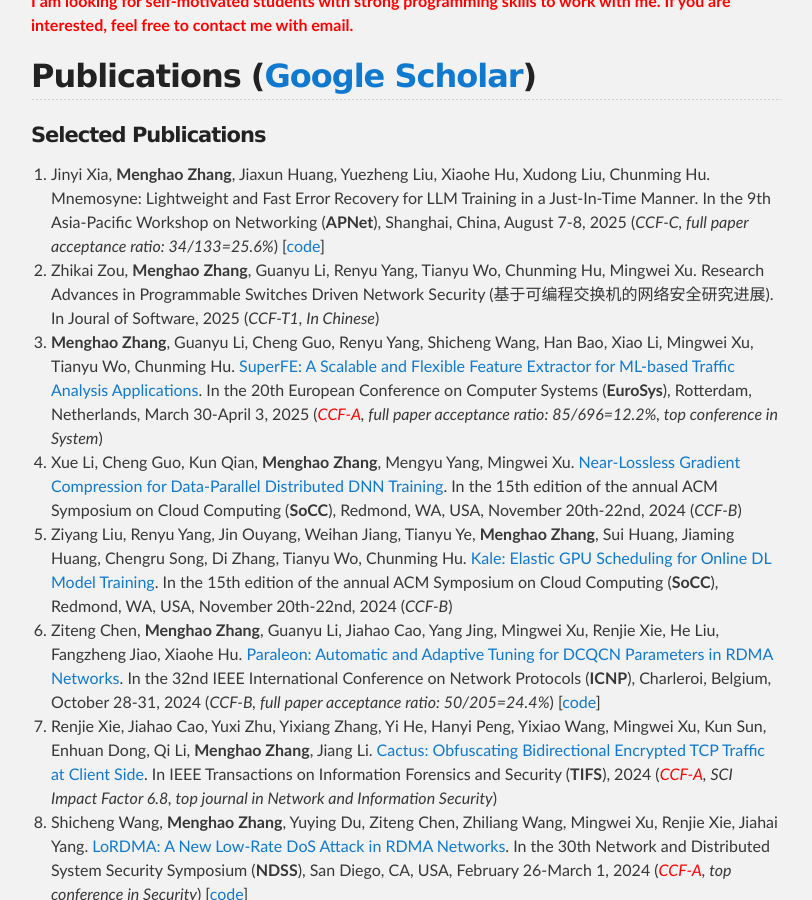
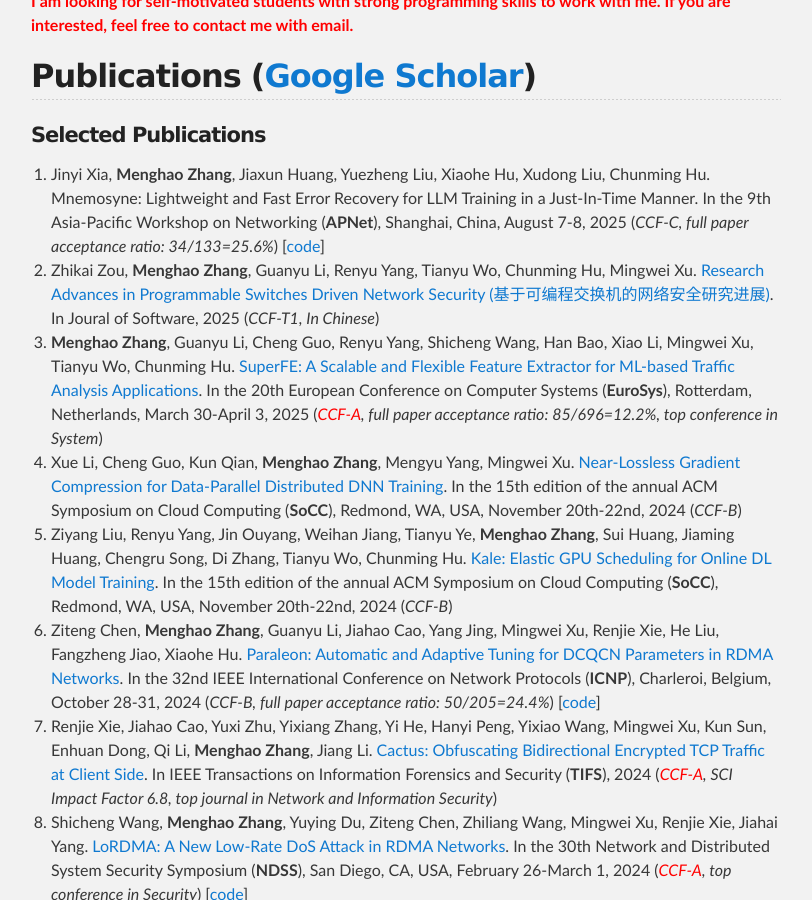
Before and after one commit to zhangmenghao/zhangmenghao.github.io, a Jekyll site: the page built from index.md, in a window 1280 px wide and 900 px high, scrolled down 1076 px. Shown: the whole window, without its empty margins (234-1046 px from the left). Built offline with Jekyll 4.4.1, drawn with Linux system fonts in a browser that asks for light colours; part of the change alters nothing that is shown.

```diff
--- a/index.md
+++ b/index.md
@@ -37,7 +37,7 @@ Office: C823, New Main Building, Beihang University
 Mnemosyne: Lightweight and Fast Error Recovery for LLM Training in a Just-In-Time Manner.
 In the 9th Asia-Pacific Workshop on Networking (**APNet**), Shanghai, China, August 7-8, 2025 (*CCF-C, full paper acceptance ratio: 34/133=25.6%*) [[code](https://github.com/Networked-System-and-Security-Group/Mnemosyne)]
 21. Zhikai Zou, __Menghao Zhang__, Guanyu Li, Renyu Yang, Tianyu Wo, Chunming Hu, Mingwei Xu.
-Research Advances in Programmable Switches Driven Network Security (基于可编程交换机的网络安全研究进展).
+[Research Advances in Programmable Switches Driven Network Security (基于可编程交换机的网络安全研究进展)](./papers/基于可编程交换机的网络安全研究进展.pdf).
 In Joural of Software, 2025 (*CCF-T1, In Chinese*)
 20. __Menghao Zhang__, Guanyu Li, Cheng Guo, Renyu Yang, Shicheng Wang, Han Bao, Xiao Li, Mingwei Xu, Tianyu Wo, Chunming Hu.
 [SuperFE: A Scalable and Flexible Feature Extractor for ML-based Traffic Analysis Applications](./papers/EuroSys2025-SuperFE.pdf).
@@ -247,14 +247,13 @@ In **SIGCOMM** Posters and Demos, Los Angeles, CA, USA, August 22–24, 2017 [[c
 ## Students
 #### Current Member
 * Yuyan Zhao, Ph.D., 2023.9-Present, Beihang University, Co-supervised with Prof. Tianyu Wo
+* Fangzheng Jiao, Pd.D., 2024.9-Present, Beihang Univeristy, Co-supervised with Prof. Chunming Hu
+* Jinyi Xia, Pd.D, 2025.9-Present, Beihang University, Co-supervised with Prof. Chunming Hu
 * Jiaxun Huang, Master, 2023.9-Present, Beihang University, Co-supervised with Prof. Chunming Hu
 * Zhikai Zou, Master, 2023.9-Present, Beihang University, Co-supervised with Prof. Tianyu Wo
-* Fangzheng Jiao, Pd.D., 2024.9-Present, Beihang Univeristy, Co-supervised with Prof. Chunming Hu
 * Mengyu Yang, Master, 2024.9-Present, Beihang University
 * Yuezheng Liu, Master, 2024.9-Present, Beihang University, Co-supervised with Prof. Xudong Liu
 * Yuxuan Chen, Master, 2024.9-Present, Beihang University, Co-supervised with Prof. Chunming Hu
-* Mingming Zhang, Master, 2024.9-Present, Beihang University, Co-supervised with Prof. Tianyu Wo and Prof. Renyu Yang
-* Jinyi Xia, Pd.D, 2025.9-Present, Beihang University, Co-supervised with Prof. Chunming Hu
 * Jue Zhang, Master, 2025.9-Present, Beihang University
 * Qiyang Peng, Master, 2025.9-Present, Beihang University
 * Yucheng Li, Master, 2025.9-Present, Beihang University
```
Also changed, not shown: 1 other file.
